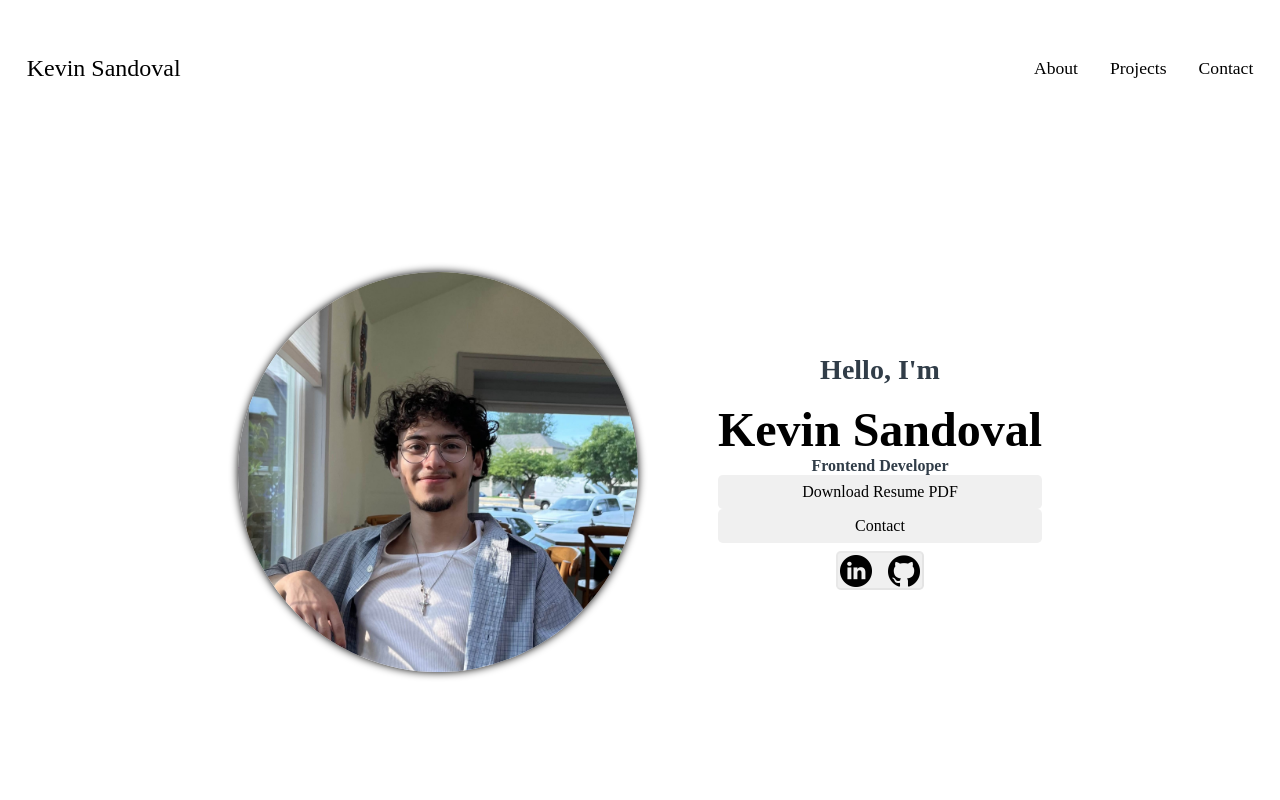
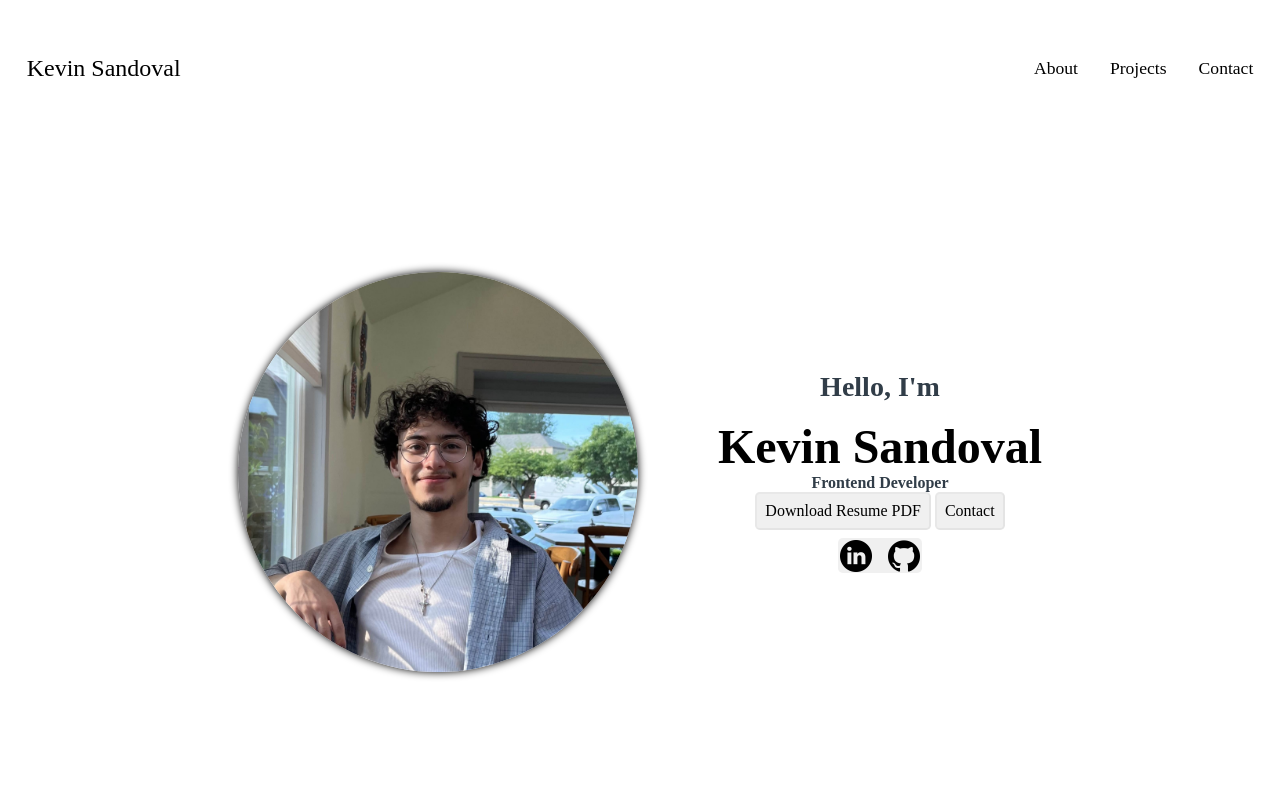
Before and after one commit to KevinSandoval12/Portfolio-website, a plain HTML site: page index.html in a window 1280 px wide. Shown: the top 800 px of the page. Drawn offline with Linux system fonts and the light colour scheme; a web font is replaced by a local one.

Commit message:
Accidently changed other profile buttons instead of logo icons. Changed it properly

```diff
--- a/index.html
+++ b/index.html
@@ -62,10 +62,12 @@
         <h1 class="title">Kevin Sandoval</h1>
         <p class="section_text_p2">Frontend Developer</p>
         <div class="btn-container">
-          <div class="btn" id="pdf-btn">Download Resume PDF</div>
-          <div class="btn" onclick="location.href='#contact'">Contact</div>
+          <button class="btn" id="pdf-btn">Download Resume PDF</button>
+          <button class="btn" onclick="location.href='#contact'">
+            Contact
+          </button>
           <div id="socials-div">
-            <button id="socials">
+            <div id="socials">
               <img
                 src="/img/linkedin.png"
                 alt="My LinkedIn Profile"
@@ -79,7 +81,7 @@
                 class="icon"
                 id="github-icon"
               />
-            </button>
+            </div>
           </div>
         </div>
       </div>
```
